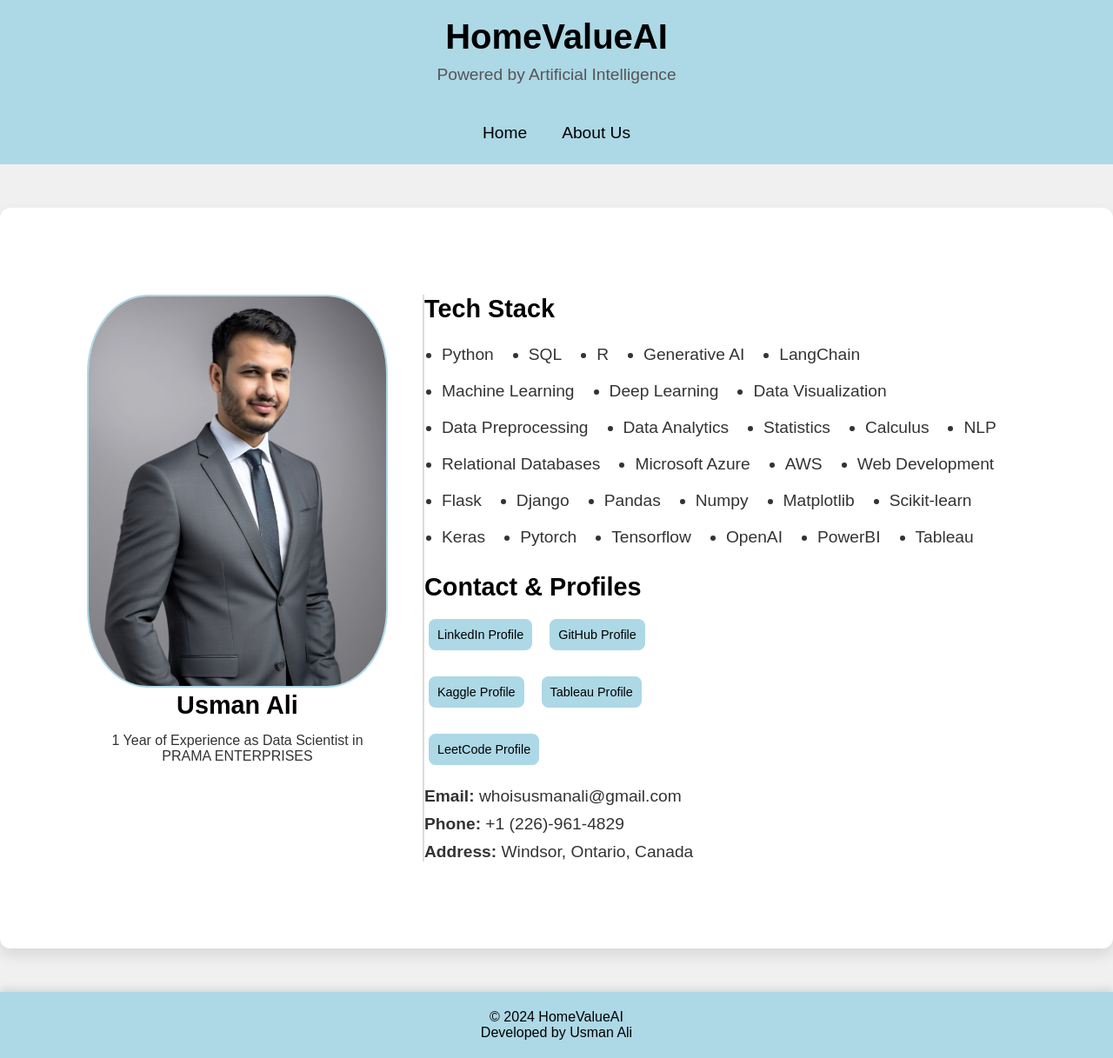
After one commit to whoisusmanali/HomeValueAI, a Flask app: page /about_us in a window 1280 px wide. The commit adds this page. Shown: the whole page at 87% size. Run offline with Flask 3, Linux system fonts and the light colour scheme; parts of the project's set-up code (start-up, migrations or seed data) failed here and were passed over.

Commit message:
Design the About us and the design more accurate

```diff
--- a/app.py
+++ b/app.py
@@ -46,8 +46,13 @@ def predict():
 
     # Predict
     prediction = model.predict(df_encoded)
+    prediction = round(prediction[0][0], 1)
 
-    return render_template('index.html', prediction=prediction[0])
+    return render_template('index.html', prediction=prediction)
+
+@app.route('/about_us')
+def about_us():
+    return render_template('about_us.html')
 
 if __name__ == '__main__':
     app.run(debug=True)
--- a/static/css/styles.css
+++ b/static/css/styles.css
@@ -1,5 +1,5 @@
 /* Reset some default styles */
-body, h1, form, input, select, button {
+body, h1, h2, p, form, input, select, button {
     margin: 0;
     padding: 0;
     box-sizing: border-box;
@@ -7,42 +7,57 @@ body, h1, form, input, select, button {
 
 body {
     font-family: 'Arial', sans-serif;
-    background: linear-gradient(135deg, #2d2d2d, #121212);
-    color: #fff;
+    background-color: #fff; /* Background set to white */
+    color: #000; /* Text color set to black */
     padding: 0;
     margin: 0;
     display: flex;
-    justify-content: center;
-    align-items: center;
-    height: 100vh;
+    flex-direction: column;
+    min-height: 100vh;
+}
+
+/* Header styling */
+header {
+    background-color: #ADD8E6; /* Light blue */
+    padding: 20px;
+    text-align: center;
+    box-shadow: 0 4px 8px rgba(0, 0, 0, 0.1);
+}
+
+.header-container h1 {
+    font-size: 2em;
+    color: #000;
+    margin-bottom: 10px;
+}
+
+.header-container p {
+    font-size: 1.2em;
+    color: #333;
 }
 
 .container {
-    max-width: 600px;
-    margin: 20px;
-    padding: 30px;
-    background: #333;
-    color: #fff;
+    max-width: 100%; /* Increased the max-width to cover more of the screen */
+    margin: 80px auto;
+    padding: 150px;
+    background: #f7f7f7;
+    color: #000;
     border-radius: 12px;
-    box-shadow: 0 8px 16px rgba(0, 0, 0, 0.4);
+    box-shadow: 0 8px 16px rgba(0, 0, 0, 0.1);
     text-align: center;
-    animation: fadeIn 1s ease-in-out;
-}
-
-@keyframes fadeIn {
-    from {
-        opacity: 0;
-    }
-    to {
-        opacity: 1;
-    }
+    flex-grow: 1;
 }
 
 h1 {
     font-size: 2.5em;
     margin-bottom: 20px;
-    color: #4CAF50;
+    color: #000;
     font-weight: bold;
+}
+
+h2 {
+    font-size: 1.5em;
+    color: #000;
+    margin-top: 20px;
 }
 
 form {
@@ -100,4 +125,186 @@ button:hover {
     margin-top: 20px;
     font-size: 1.5em;
     font-weight: bold;
+    color: #000;
 }
+
+/* Footer styling */
+footer {
+    background-color: #ADD8E6; /* Light blue */
+    padding: 20px;
+    text-align: center;
+    box-shadow: 0 -4px 8px rgba(0, 0, 0, 0.1);
+    color: #000;
+    font-size: 1em;
+}
+
+
+
+/* General Reset and Styling */
+body, h1, h2, p, ul, li, a, img {
+    margin: 0;
+    padding: 0;
+    box-sizing: border-box;
+}
+
+body {
+    font-family: 'Arial', sans-serif;
+    background-color: #f0f0f0; /* Light background color */
+    color: #333; /* Darker text color for better readability */
+    display: flex;
+    flex-direction: column;
+    min-height: 100vh;
+}
+
+/* Header Styling */
+header {
+    background-color: #ADD8E6; /* Light blue */
+    padding: 20px;
+    text-align: center;
+    box-shadow: 0 4px 8px rgba(0, 0, 0, 0.1);
+}
+
+.header-container h1 {
+    font-size: 2.5em;
+    color: #000;
+}
+
+.header-container p {
+    font-size: 1.2em;
+    color: #555;
+}
+
+/* About Us Page Layout */
+.about-container {
+    display: flex;
+    justify-content: space-between;
+    padding: 100px;
+    margin: 50px auto;
+    max-width: 1200px; /* Limit the width */
+    background-color: #fff; /* White background for the content area */
+    border-radius: 12px;
+    box-shadow: 0 8px 16px rgba(0, 0, 0, 0.1);
+}
+
+.about-left {
+    flex: 1;
+    padding-right: 40px;
+    border-right: 2px solid #ddd; /* Border to separate image from text */
+    text-align: center; /* Center the image */
+}
+
+.about-left-name{
+    font-size: 1.8em;
+    color: #000;
+    margin-bottom: 15px;
+
+}
+
+.profile-img {
+    max-width: 100%;
+    border-radius: 20%; /* Round the image */
+    border: 2px solid #ADD8E6; /* Border around the image */
+}
+
+.about-right {
+    flex: 2;
+}
+
+/* Tech Stack Styling */
+.tech-stack {
+    text-align: left;
+    margin-bottom: 20px;
+}
+
+.tech-stack h2 {
+    font-size: 1.8em;
+    color: #000;
+    margin-bottom: 15px;
+}
+
+.tech-stack-list {
+    list-style-type: disc;
+    padding-left: 0;
+    display: flex;
+    flex-wrap: wrap;
+    justify-content: left;
+}
+
+.tech-stack-list li {
+    font-size: 1.2em;
+    margin: 10px 20px;
+    color: #333;
+}
+
+/* Contact Info Styling */
+.contact-info {
+    margin-top: 20px;
+    text-align: left;
+}
+
+.contact-info h2 {
+    font-size: 1.8em;
+    color: #000;
+    margin-bottom: 15px;
+}
+
+.profile-links {
+    display: flex;
+    justify-content: left;
+    flex-wrap: wrap;
+    gap: 10px;
+    margin-bottom: 20px;
+}
+
+.profile-link {
+    display: inline-block;
+    font-size: 0.9em;
+    margin: 5px;
+    color: #000;
+    text-decoration: none;
+    padding: 10px;
+    border-radius: 8px;
+    background-color: #ADD8E6;
+    transition: background-color 0.3s;
+}
+
+.profile-link:hover {
+    background-color: #87CEEB;
+}
+
+.contact-info p {
+    font-size: 1.2em;
+    margin-top: 10px;
+    color: #333;
+}
+
+/* Footer Styling */
+footer {
+    background-color: #ADD8E6; /* Light blue */
+    padding: 20px;
+    text-align: center;
+    color: #000;
+    margin-top: auto;
+}
+
+
+
+/* Navigation bar for About Us */
+.navbar {
+    display: flex;
+    justify-content: center;
+    background-color: #ADD8E6; /* Light blue */
+    padding: 15px;
+}
+
+.navbar a {
+    text-decoration: none;
+    color: #000;
+    font-size: 1.2em;
+    padding: 10px 20px;
+}
+
+.navbar a:hover {
+    background-color: #87CEEB;
+    border-radius: 5px;
+}
--- /dev/null
+++ b/templates/about_us.html
@@ -0,0 +1,100 @@
+<!DOCTYPE html>
+<html lang="en">
+<head>
+    <meta charset="UTF-8">
+    <meta name="viewport" content="width=device-width, initial-scale=1.0">
+    <title>About Us - HomeValueAI</title>
+    <link rel="stylesheet" href="{{ url_for('static', filename='css/styles.css') }}">
+</head>
+<body>
+    <!-- Header -->
+    <header>
+        <div class="header-container">
+            <h1><i class="fas fa-home"></i> HomeValueAI</h1>
+            <p>Powered by Artificial Intelligence</p>
+        </div>
+    </header>
+
+    <!-- Navigation Bar -->
+    <nav class="navbar">
+        <a href="{{ url_for('index') }}">Home</a>
+        <a href="{{ url_for('about_us') }}">About Us</a>
+    </nav>
+
+    <!-- About Us Content -->
+    <div class="about-container">
+        <!-- Left Section with Image -->
+        <div class="about-left">
+            <img src="{{ url_for('static', filename='images/usman_ali.jpg') }}" alt="Usman Ali" class="profile-img">
+            <div class="about-left-name"><b>Usman Ali</b></div>
+            <p>1 Year of Experience as Data Scientist in PRAMA ENTERPRISES</p>
+
+        </div>
+
+        <!-- Right Section with Info and Links -->
+        <div class="about-right">
+            <div class="tech-stack">
+                <h2>Tech Stack</h2>
+                <ul class="tech-stack-list">
+                    <li>Python</li>
+                    <li>SQL</li>
+                    <li>R</li>
+                    <li>Generative AI</li>
+                    <li>LangChain</li>
+                    <li>Machine Learning</li>
+                    <li>Deep Learning</li>
+                    <li>Data Visualization</li>
+                    <li>Data Preprocessing</li>
+                    <li>Data Analytics</li>
+                    <li>Statistics</li>
+                    <li>Calculus</li>
+                    <li>NLP</li>
+                    <li>Relational Databases</li>
+                    <li>Microsoft Azure</li>
+                    <li>AWS</li>
+                    <li>Web Development</li>
+                    <li>Flask</li>
+                    <li>Django</li>
+                    <li>Pandas</li>
+                    <li>Numpy</li>
+                    <li>Matplotlib</li>
+                    <li>Scikit-learn</li>
+                    <li>Keras</li>
+                    <li>Pytorch</li>
+                    <li>Tensorflow</li>
+                    <li>OpenAI</li>
+                    <li>PowerBI</li>
+                    <li>Tableau</li>
+
+                </ul>
+            </div>
+
+            <div class="contact-info">
+                <h2>Contact & Profiles</h2>
+                <div class="profile-links">
+                    <a href="https://www.linkedin.com/in/usman-ali-06a6351b1/" target="_blank" class="profile-link">LinkedIn Profile</a>
+                    <a href="https://github.com/whoisusmanali" target="_blank" class="profile-link">GitHub Profile</a>
+                </div>
+                <div class="profile-links">
+                    <a href="https://www.kaggle.com/howisusmanali" target="_blank" class="profile-link">Kaggle Profile</a>
+                    <a href="https://public.tableau.com/app/profile/usman8882/vizzes" target="_blank" class="profile-link">Tableau Profile</a>
+                </div>
+                <div class="profile-links">
+                    <a href="https://leetcode.com/u/whoisusmanali/" target="_blank" class="profile-link">LeetCode Profile</a>
+                </div>
+                <p><b>Email:</b> whoisusmanali@gmail.com</p>
+                <p><b>Phone:</b> +1 (226)-961-4829</p>
+                <p><b>Address:</b> Windsor, Ontario, Canada</p>
+            </div>
+        </div>
+    </div>
+
+    <!-- Footer -->
+    <footer>
+        <div class="footer-container">
+            <p>&copy; 2024 HomeValueAI</p>
+            <p>Developed by Usman Ali</p>
+        </div>
+    </footer>
+</body>
+</html>
```
Also changed, not shown: other parts of static/css/styles.css (+17 -7 lines), templates/index.html (+32 -3 lines), README.md, static/images/usman_ali.jpg (added).
